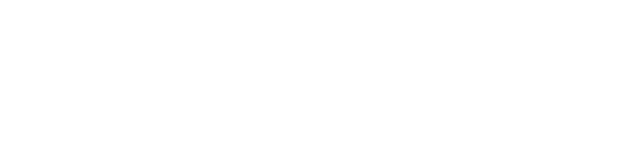
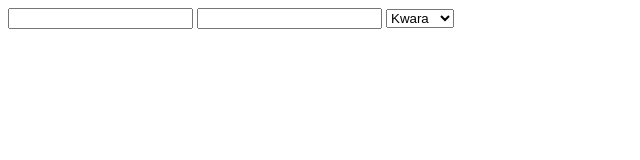
Before and after one commit to Shollytemmy/form-with-submission, a plain HTML site: page index.html in a window 1280 px wide. Shown: the whole page, without its empty margins (0-640 px from the left). Drawn offline with Linux system fonts and the light colour scheme.

Commit message:
added form selection element

```diff
--- a/index.html
+++ b/index.html
@@ -10,6 +10,17 @@
 <body>
     <div class="container">
         <form action="" method="post">
+            <div>
+                <input type="text" name="" id="">
+                <input type="email" name="" id="">
+                <select name="state">
+                    <option value="Kwara">Kwara</option>
+                    <option value="Lagos">Lagos</option>
+                    <option value="Niger">Niger</option>
+                    <option value="Kogi">Kogi</option>
+                    <option value="Kaduna">Kaduna</option>
+                </select>
+            </div>
 
 
         </form>
```
